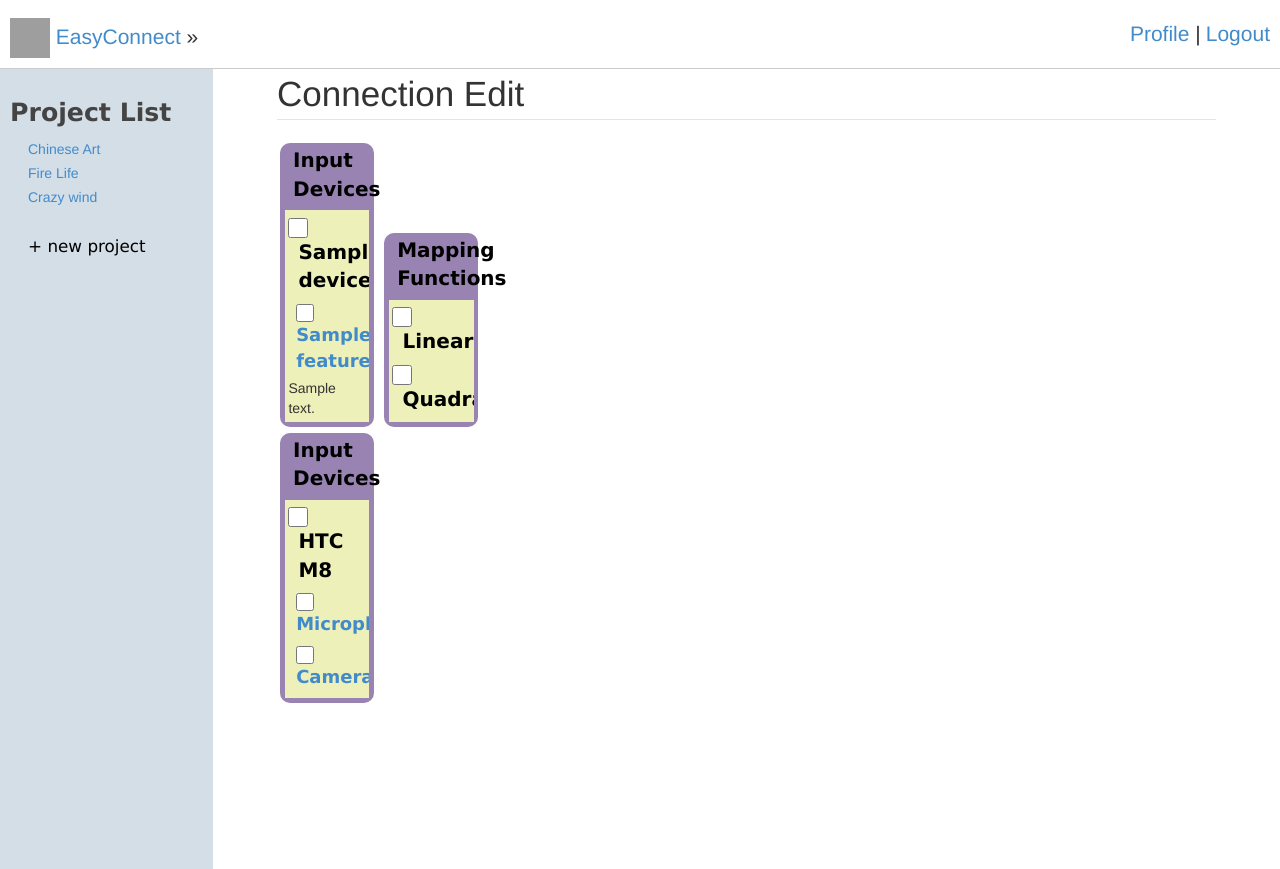
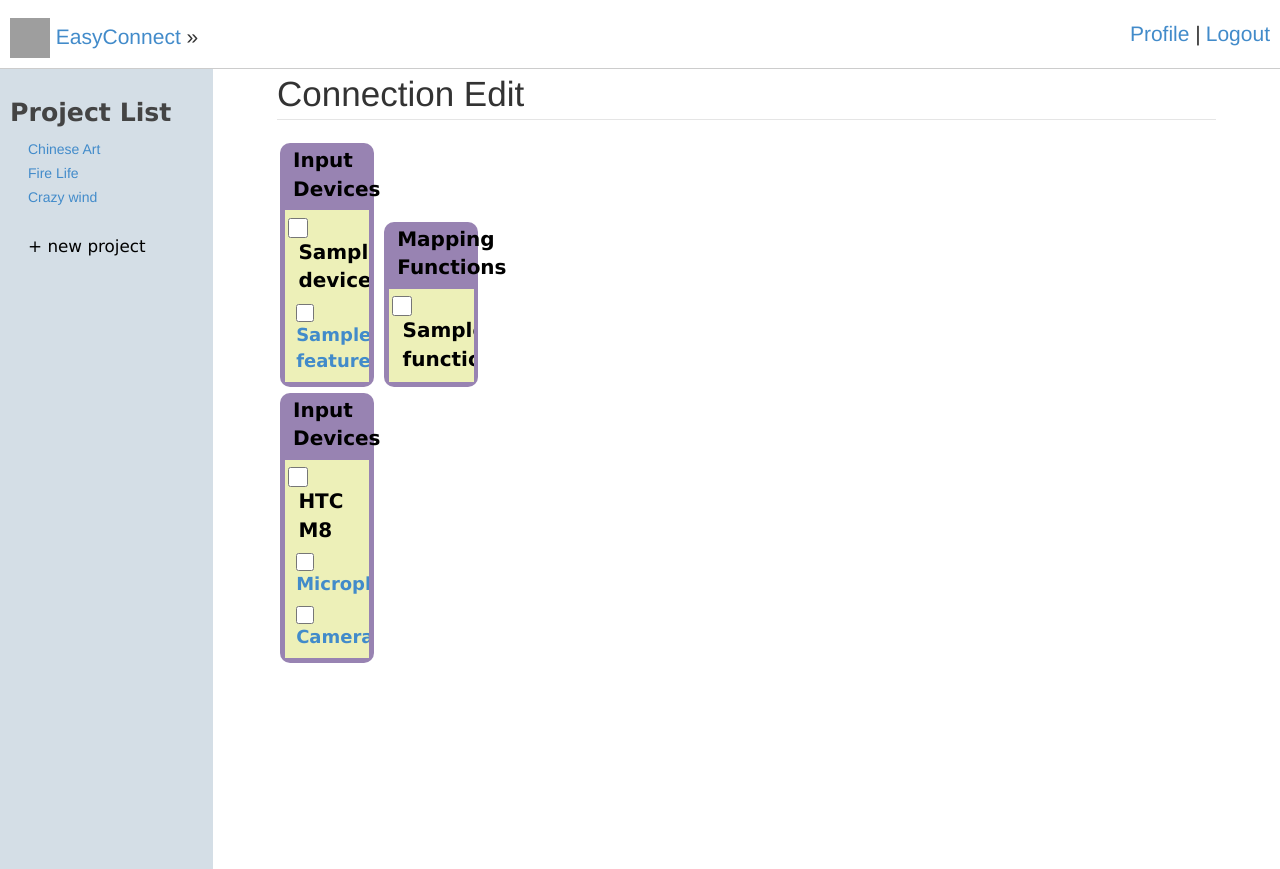
Before and after one commit to alice1992224/easyConnect_GUI, a Flask app: template templates/device_mapping.html in a window 1280 px wide. Run offline with Flask 2, Linux system fonts and the light colour scheme; the template is opened without the code that fills it: most values are stand-ins (such as "Sample title", 1, 10 or a date in 2020); some libraries are stand-ins or nearby versions; grey boxes are pictures that could not be loaded.

Commit message:
dynamic mapping functions list in template

```diff
--- a/main.py
+++ b/main.py
@@ -51,14 +51,18 @@ def sql_query(SQL):
 @app.route('/device_mapping', methods=['GET'])
 def device_mapping():
     devices = {}
-    features = {}
-    SQL = """
-                SELECT dm_name, df_name FROM DeviceModel
-                LEFT JOIN ModelFeature USING (dm_id)
-                LEFT JOIN DeviceFeature USING (df_id);
-          """
-    result = sql_query(SQL)
-    result_list = result.split("\n")
+    mapping_functions = []
+    device_SQL = """
+                    SELECT dm_name, df_name FROM DeviceModel
+                    LEFT JOIN ModelFeature USING (dm_id)
+                    LEFT JOIN DeviceFeature USING (df_id);
+                 """
+    functions_SQL = """
+                        SELECT mf_name FROM MappingFunc;
+                    """
+
+    device_result = sql_query(device_SQL)
+    result_list = device_result.split("\n")
     for i in result_list:
         data = i.split("\t")
         if data[0]:
@@ -66,10 +70,13 @@ def device_mapping():
                 devices[data[0]].append(data[1].strip())
                 continue
             devices.update({data[0].strip(): [data[1].strip()]})
-    print(devices)
+    functions_result = sql_query(functions_SQL)
+    mapping_functions = functions_result.split("\n")
+    mapping_functions = filter(None, mapping_functions)
+
     return render_template('device_mapping.html',
-                             devices = devices)
-
+                             devices = devices,
+                             mapping_functions = mapping_functions)
 
 #################### main ####################
 def main():
--- a/templates/device_mapping.html
+++ b/templates/device_mapping.html
@@ -66,38 +66,17 @@
                             {% endfor %}
 							</ul>
                     {% endfor %}
-					<!-- ////////////////
-						<li>
-							<input type="checkbox" style="height:20px;width:20px"/>
-							<label id="choose_label" class="tree-toggler nav-header" >HTC M8</label>
-							<ul class="nav nav-list tree">
-								<li style="padding-left:10%; width:84%;">
-									<input type="checkbox" style="height:18px;width:18px"/>
-									<label id="choose_a" href="#" style="">Microphone</label>
-								</li>
-								<li style="padding-left:10%; width:84%">
-									<input type="checkbox" style="height:18px;width:18px"/>
-									<label id="choose_a" href="#" style="">Camera</label>
-								</li>
-							</ul>
-						</li>
-					 //////////////// -->
-                     {{content}}
 					</ul>
 				</div>
 				<div id="choose_column">
 					<label id="choose_label">Mapping Functions</label>
 					<ul class="nav nav-list tree" id="choose_ul">
-					<!-- //////////////// -->
+                    {% for function in mapping_functions %}
 						<li>
 							<input type="checkbox" style="height:20px;width:20px"/>
-							<label class="tree-toggler nav-header" id="choose_label">Linear</label>
+							<label class="tree-toggler nav-header" id="choose_label">{{function}}</label>
 						</li>
-						<li>
-							<input type="checkbox" style="height:20px;width:20px"/>
-							<label class="tree-toggler nav-header" id="choose_label">Quadratic</label>
-						</li>
-					<!-- //////////////// -->
+                    {% endfor %}
 					</ul>
 				</div>
 				<div id="choose_column">
```
